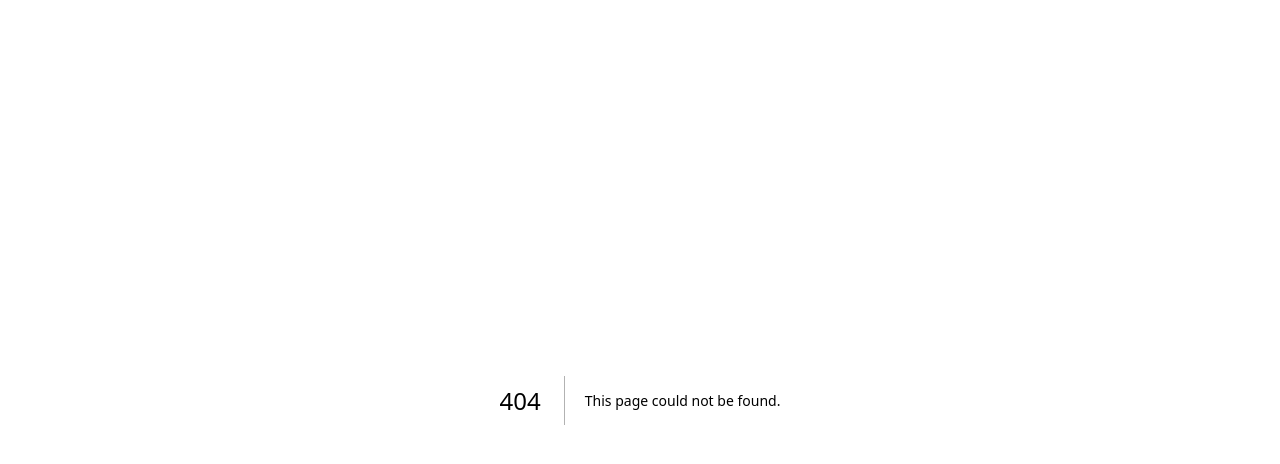
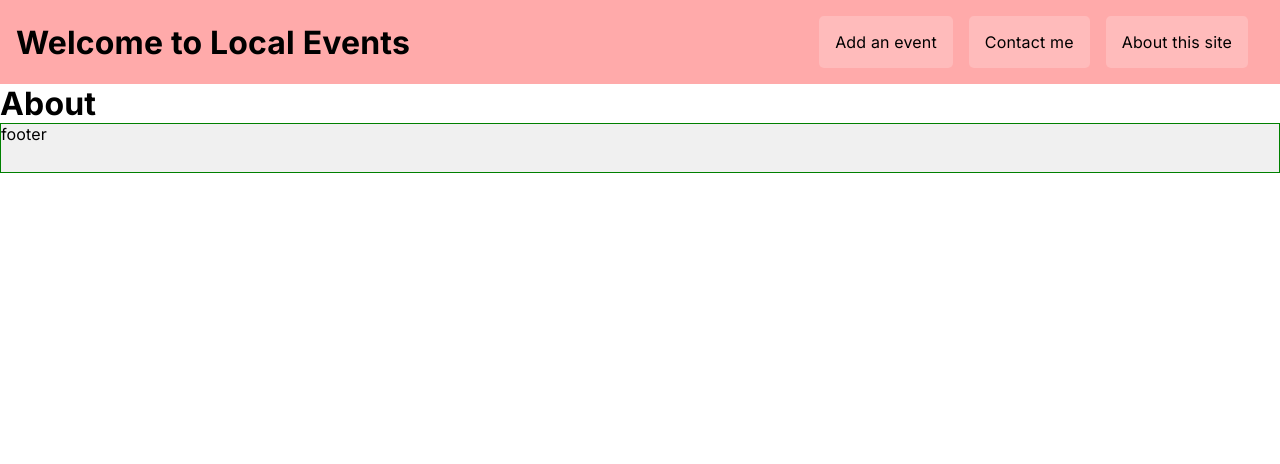
Before and after one commit to ccozens/local_events, a Next.js app: page /about in a window 1280 px wide. Before the commit this address had no page. Shown: the top 464 px of the page. Built offline with nearby package versions, Linux system fonts and the light colour scheme.

Commit message:
applied Layout properly

```diff
--- a/src/components/Footer.tsx
+++ b/src/components/Footer.tsx
@@ -4,7 +4,9 @@ export default function Footer () {
 
     return (
         <div>
-            <div className={styles.foot}></div>
+            <div className={styles.foot}>
+                footer
+            </div>
         </div>
     )
 }
--- a/src/pages/_app.tsx
+++ b/src/pages/_app.tsx
@@ -1,19 +1,26 @@
-import '@/styles/globals.css'
-import type { AppProps } from 'next/app'
-import type { NextPage } from 'next'
-import { ReactElement, ReactNode } from 'react'
+import '@/styles/globals.css';
+import type { AppProps } from 'next/app';
+import type { NextPage } from 'next';
+import { ReactElement, ReactNode } from 'react';
+import Layout from '@/components/Layout';
 
-
-export type NextPageWithLayout<P = {}, IP = P> = NextPage<P, IP> & {
-  getLayout?: (page: ReactElement) => ReactNode
-}
+type NextPageWithLayout<P = {}, IP = P> = NextPage<P, IP> & {
+	getLayout?: (page: ReactElement) => ReactNode;
+};
 
 type AppPropsWithLayout = AppProps & {
-  Component: NextPageWithLayout
+	Component: NextPageWithLayout;
+};
+
+export default function App({
+	Component,
+	pageProps,
+}: AppPropsWithLayout) {
+	// Use the layout defined at the page level, if available
+	const getLayout = Component.getLayout ?? ((page) => page);
+	return getLayout(
+		<Layout>
+			<Component {...pageProps} />
+		</Layout>
+	);
 }
-
-export default function App({ Component, pageProps }: AppPropsWithLayout) {
-  // Use the layout defined at the page level, if available
-  const getLayout = Component.getLayout ?? ((page) => page)
-  return <Component {...pageProps} />
-}
--- /dev/null
+++ b/src/pages/about.tsx
@@ -0,0 +1,8 @@
+export default function About () {
+
+    return (
+        <div>
+            <h1>About</h1>
+        </div>
+    )
+}
--- a/src/pages/createEvent.tsx
+++ b/src/pages/createEvent.tsx
@@ -5,7 +5,6 @@ import { GetStaticProps } from 'next';
 import Link from 'next/link';
 import { useForm, SubmitHandler } from 'react-hook-form';
 import Router from 'next/router';
-
 // api call to get locations for dropdown
 export const getStaticProps: GetStaticProps = async () => {
 	const locations = await prisma.location.findMany({});
--- a/src/pages/createLocation.tsx
+++ b/src/pages/createLocation.tsx
@@ -1,3 +1,4 @@
+
 export default function createLocation () {
 
     return (
--- a/src/styles/Header.module.css
+++ b/src/styles/Header.module.css
@@ -10,7 +10,6 @@
 .head > h1 {
 	padding: 1rem;
 }
-
 
 
 /* mobile first hide navButton and show at screen min-width 600px */
--- a/src/styles/globals.css
+++ b/src/styles/globals.css
@@ -1,3 +1,9 @@
+:root {
+	--text-normal: hsla(45, 94%, 55%, 1);
+	--background-start: hsla(265, 43%, 26%, 1);
+	--background-end: hsla(263, 46%, 35%, 1);
+}
+
 * {
 	box-sizing: border-box;
 	padding: 0;
@@ -10,26 +16,14 @@ body {
 	overflow-x: hidden;
 }
 
-
-
-:root {
-  --max-width: 1100px;
-  --border-radius: 12px;
-  --breakpoint: 600px;
-}
-
-
-
-
-/*
 body {
-  color: rgb(var(--foreground-rgb));
+	color: hsla(var(--text-normal));
 	background: linear-gradient(
-      to bottom,
-      transparent,
-      rgb(var(--background-end-rgb))
-    )
-    rgb(var(--background-start-rgb));
+		90deg,
+		hsla(var(--background-start)) 0%,
+		hsla(var(--background-end)) 100%
+	);
+	letter-spacing: 0.01em;
 }
 
 a {
@@ -37,6 +31,7 @@ a {
 	text-decoration: none;
 }
 
+/*
 @media (prefers-color-scheme: dark) {
   html {
     color-scheme: dark;
```
Also changed, not shown: src/pages/contact.tsx (added, +8 -0 lines), src/pages/index.tsx (+15 -5 lines), src/styles/Home.module.css (+0 -14 lines), 1 other file (tests, documents, lock files or other folders). Lines whose indentation alone changed are shown as unchanged.
